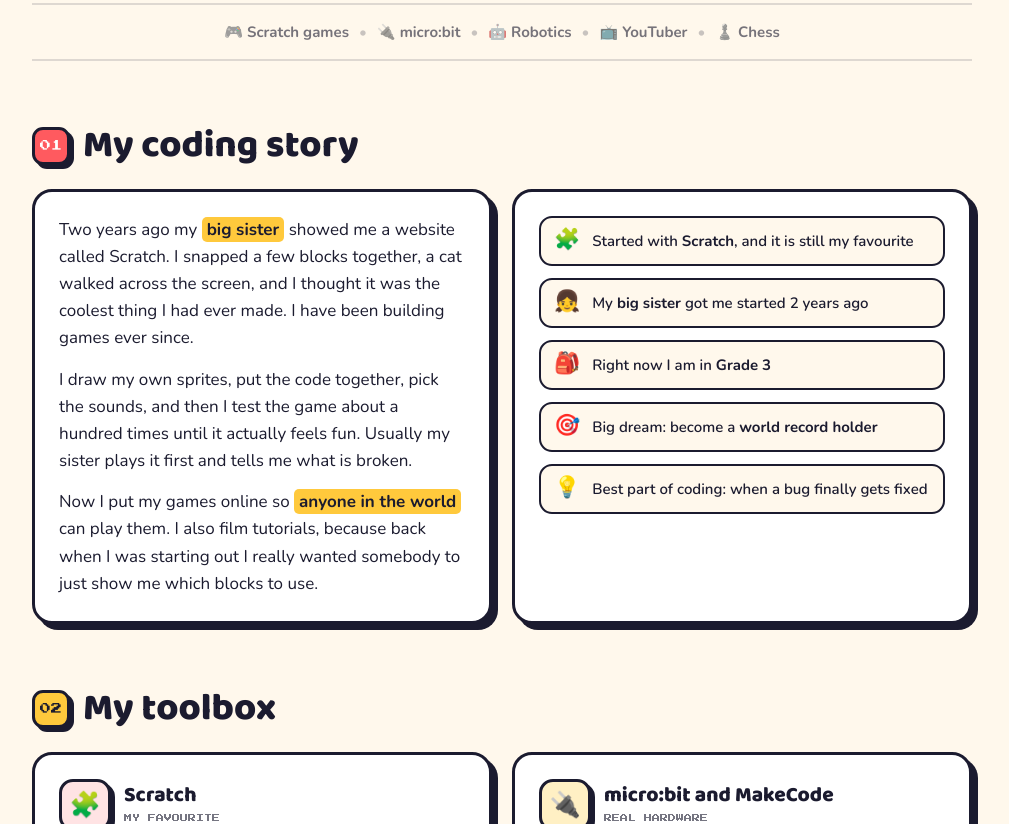
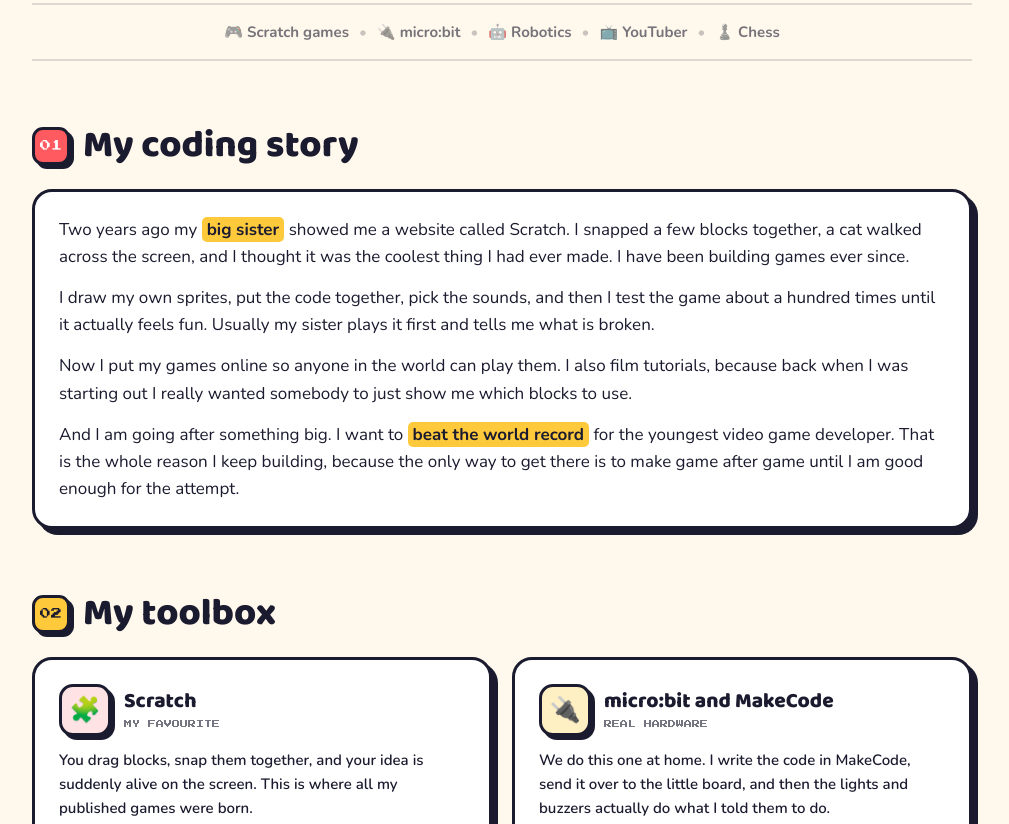
Before and after one commit to nirthicm/nirthicm.github.io, a plain HTML site: page index.html in a window 1280 px wide. Shown: the part 616-1440 px from the top of the page, without its empty margins (138-1147 px from the left). Drawn offline with nearby package versions, Linux system fonts and the light colour scheme.

Commit message:
Simplify about section and state the world record goal
Co-Authored-By: Claude Opus 5 <noreply@anthropic.com>
Claude-Session: https://claude.ai/code/session_01UYJtonRfCCQLcyGQFYYST6

```diff
--- a/index.html
+++ b/index.html
@@ -340,21 +340,11 @@
   <!-- ===== ABOUT ===== -->
   <section id="about">
     <div class="sec-head"><span class="num">01</span><h2>My coding story</h2></div>
-    <div class="grid2">
-      <div class="card story">
-        <p>Two years ago my <strong>big sister</strong> showed me a website called Scratch. I snapped a few blocks together, a cat walked across the screen, and I thought it was the coolest thing I had ever made. I have been building games ever since.</p>
-        <p>I draw my own sprites, put the code together, pick the sounds, and then I test the game about a hundred times until it actually feels fun. Usually my sister plays it first and tells me what is broken.</p>
-        <p>Now I put my games online so <strong>anyone in the world</strong> can play them. I also film tutorials, because back when I was starting out I really wanted somebody to just show me which blocks to use.</p>
-      </div>
-      <div class="card">
-        <ul class="facts">
-          <li><span class="ic">🧩</span><span>Started with <b>Scratch</b>, and it is still my favourite</span></li>
-          <li><span class="ic">👧</span><span>My <b>big sister</b> got me started 2 years ago</span></li>
-          <li><span class="ic">🎒</span><span>Right now I am in <b>Grade 3</b></span></li>
-          <li><span class="ic">🎯</span><span>Big dream: become a <b>world record holder</b></span></li>
-          <li><span class="ic">💡</span><span>Best part of coding: when a bug finally gets fixed</span></li>
-        </ul>
-      </div>
+    <div class="card story">
+      <p>Two years ago my <strong>big sister</strong> showed me a website called Scratch. I snapped a few blocks together, a cat walked across the screen, and I thought it was the coolest thing I had ever made. I have been building games ever since.</p>
+      <p>I draw my own sprites, put the code together, pick the sounds, and then I test the game about a hundred times until it actually feels fun. Usually my sister plays it first and tells me what is broken.</p>
+      <p>Now I put my games online so anyone in the world can play them. I also film tutorials, because back when I was starting out I really wanted somebody to just show me which blocks to use.</p>
+      <p>And I am going after something big. I want to <strong>beat the world record</strong> for the youngest video game developer. That is the whole reason I keep building, because the only way to get there is to make game after game until I am good enough for the attempt.</p>
     </div>
   </section>
 
```
